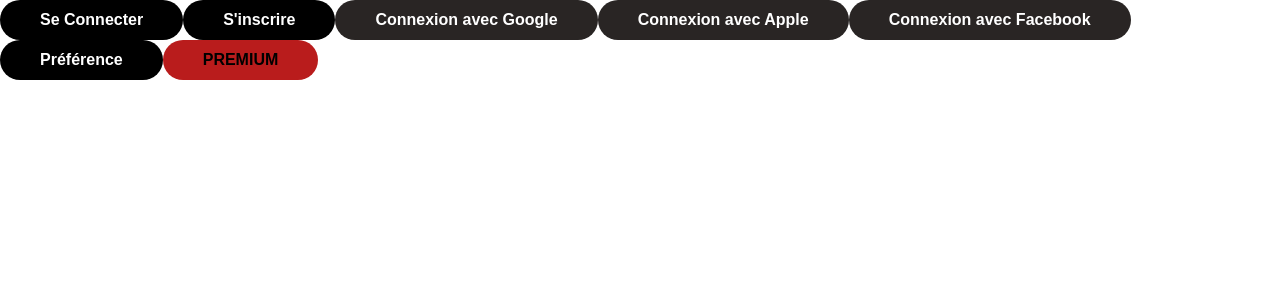
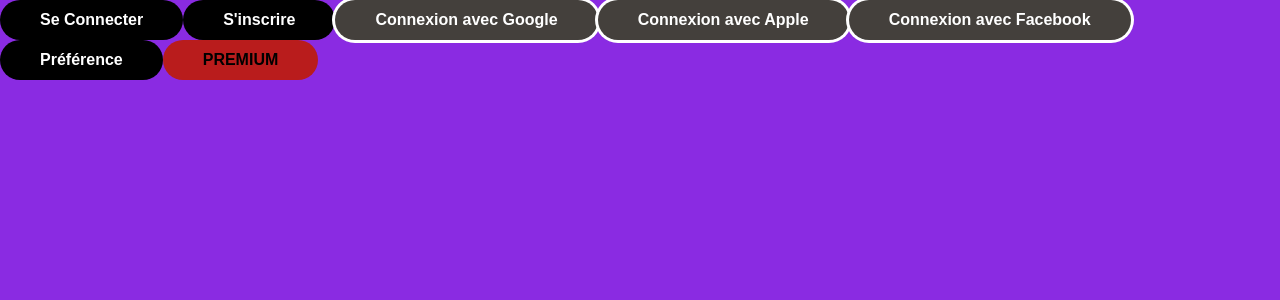
Before and after one commit to YannisGhartouchent/streamingmusique-front, a React (Vite) app: page / in a window 1280 px wide. Shown: the top 300 px of the page. Built offline with nearby package versions, Linux system fonts and the light colour scheme.

Commit message:
#6-buttons

```diff
--- a/src/App.tsx
+++ b/src/App.tsx
@@ -8,9 +8,9 @@ function App() {
     <>
       <button className="bg-black text-white font-extrabold py-2 px-10 rounded-full font-raleway">Se Connecter</button>
       <button className="bg-black  text-white font-extrabold py-2 px-10 rounded-full font-raleway">S'inscrire</button>
-      <button className="bg-stone-800 text-white font-extrabold py-2 px-10 rounded-full font-raleway">Connexion avec Google</button>
-      <button className="bg-stone-800 text-white font-extrabold py-2 px-10 rounded-full font-raleway">Connexion avec Apple</button>
-      <button className="bg-stone-800 text-white font-extrabold py-2 px-10 rounded-full font-raleway">Connexion avec Facebook</button>
+      <button className="bg-stone-700 text-white font-extrabold py-2 px-10 rounded-full font-raleway ring ring-white">Connexion avec Google</button>
+      <button className="bg-stone-700 text-white font-extrabold py-2 px-10 rounded-full font-raleway ring ring-white">Connexion avec Apple</button>
+      <button className="bg-stone-700 text-white font-extrabold py-2 px-10 rounded-full font-raleway ring ring-white">Connexion avec Facebook</button>
       <button className="bg-black text-white font-extrabold py-2 px-10 rounded-full font-raleway">Préférence</button>
       <button className="bg-red-700 text-black font-extrabold py-2 px-10 rounded-full font-raleway">PREMIUM</button>
       </>
--- a/src/index.css
+++ b/src/index.css
@@ -1,3 +1,7 @@
 @tailwind base;
 @tailwind components;
 @tailwind utilities;
+
+body {
+    background-color: blueviolet;
+}
```
